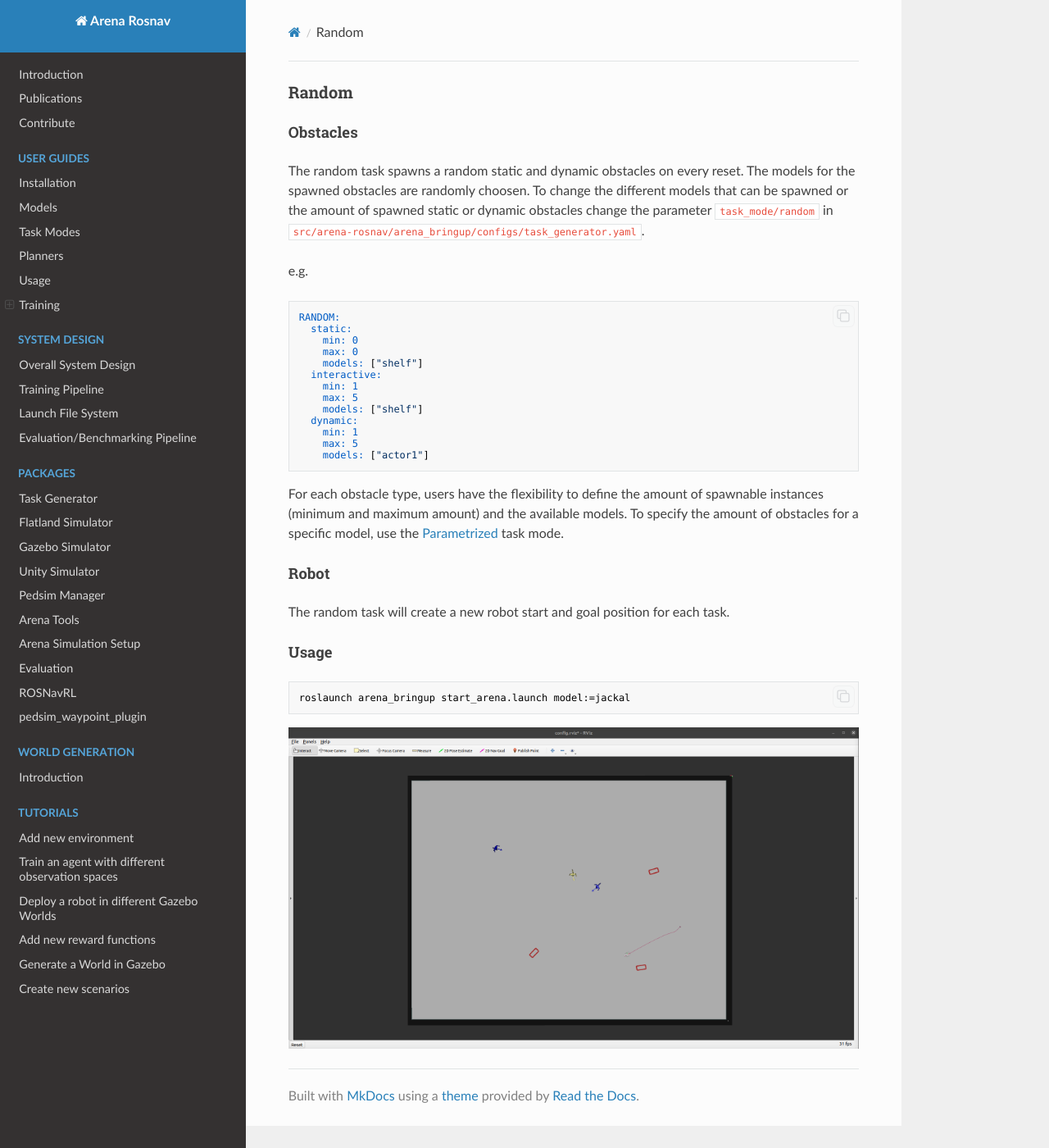
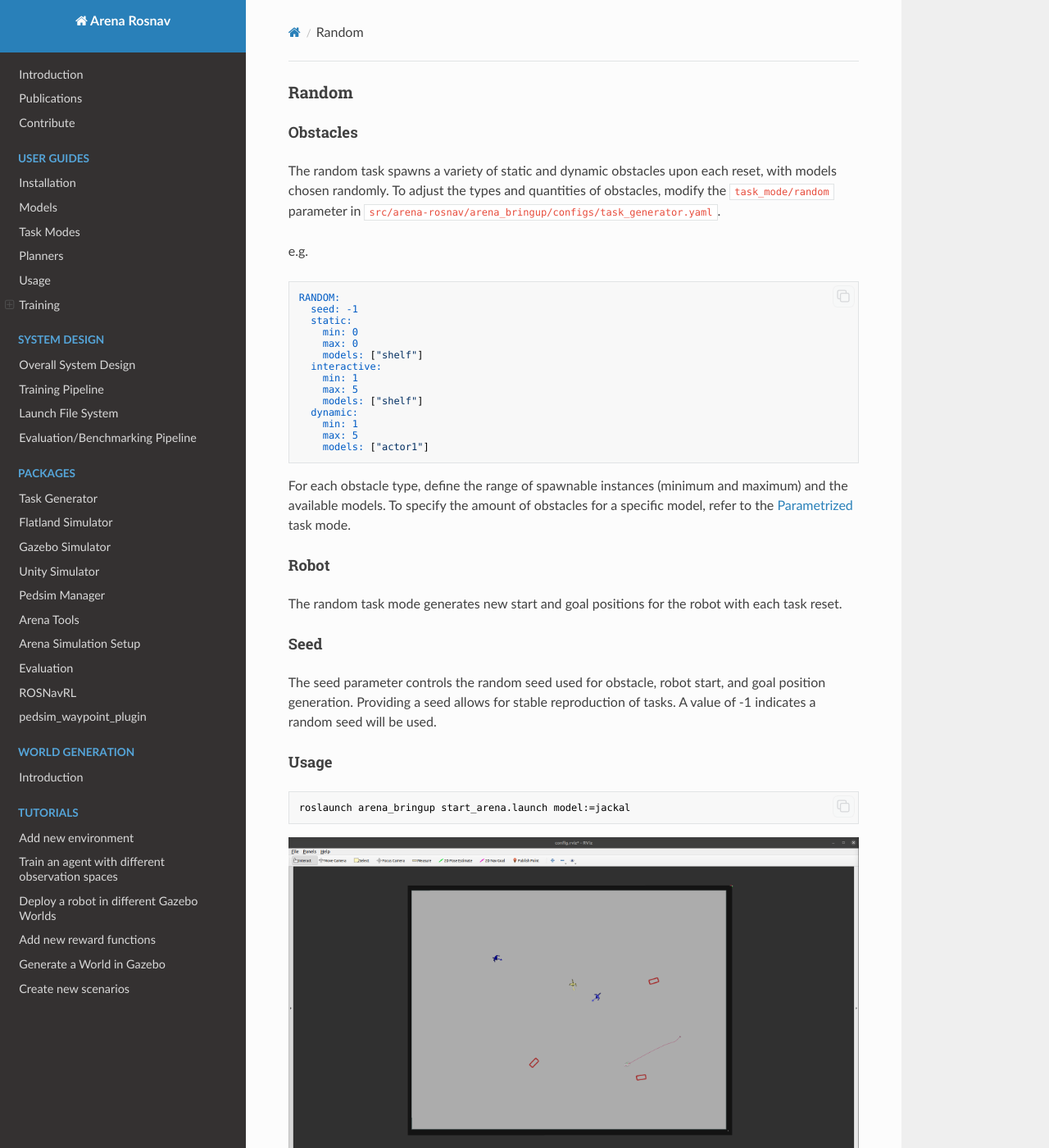
Before and after one commit to Arena-Rosnav/.github, an MkDocs documentation site: the page built from docs/user_guides/task_modes/random.md, in a window 1280 px wide and 1400 px high. Shown: the whole window at 82% size. Built offline with MkDocs 1.6.1, drawn with Linux system fonts in a browser that asks for light colours; nearby versions of some CDN libraries; comment, search, counter and statistics services are not loaded.

Commit message:
update random task mode because seed

````diff
--- a/docs/user_guides/task_modes/random.md
+++ b/docs/user_guides/task_modes/random.md
@@ -2,12 +2,13 @@
 
 #### Obstacles
 
-The random task spawns a random static and dynamic obstacles on every reset. The models for the spawned obstacles are randomly choosen. To change the different models that can be spawned or the amount of spawned static or dynamic obstacles change the parameter `task_mode/random` in `src/arena-rosnav/arena_bringup/configs/task_generator.yaml`.
+The random task spawns a variety of static and dynamic obstacles upon each reset, with models chosen randomly. To adjust the types and quantities of obstacles, modify the `task_mode/random` parameter in `src/arena-rosnav/arena_bringup/configs/task_generator.yaml`.
 
 e.g.
 
 ```yaml
 RANDOM:
+  seed: -1
   static:
     min: 0
     max: 0
@@ -22,11 +23,15 @@ RANDOM:
     models: ["actor1"]
 ```
 
-For each obstacle type, users have the flexibility to define the amount of spawnable instances (minimum and maximum amount) and the available models. To specify the amount of obstacles for a specific model, use the [Parametrized](parametrized.md) task mode.
+For each obstacle type, define the range of spawnable instances (minimum and maximum) and the available models. To specify the amount of obstacles for a specific model, refer to the [Parametrized](parametrized.md) task mode.
 
 #### Robot
 
-The random task will create a new robot start and goal position for each task.
+The random task mode generates new start and goal positions for the robot with each task reset.
+
+#### Seed
+
+The seed parameter controls the random seed used for obstacle, robot start, and goal position generation. Providing a seed allows for stable reproduction of tasks. A value of -1 indicates a random seed will be used.
 
 #### Usage
 
````
